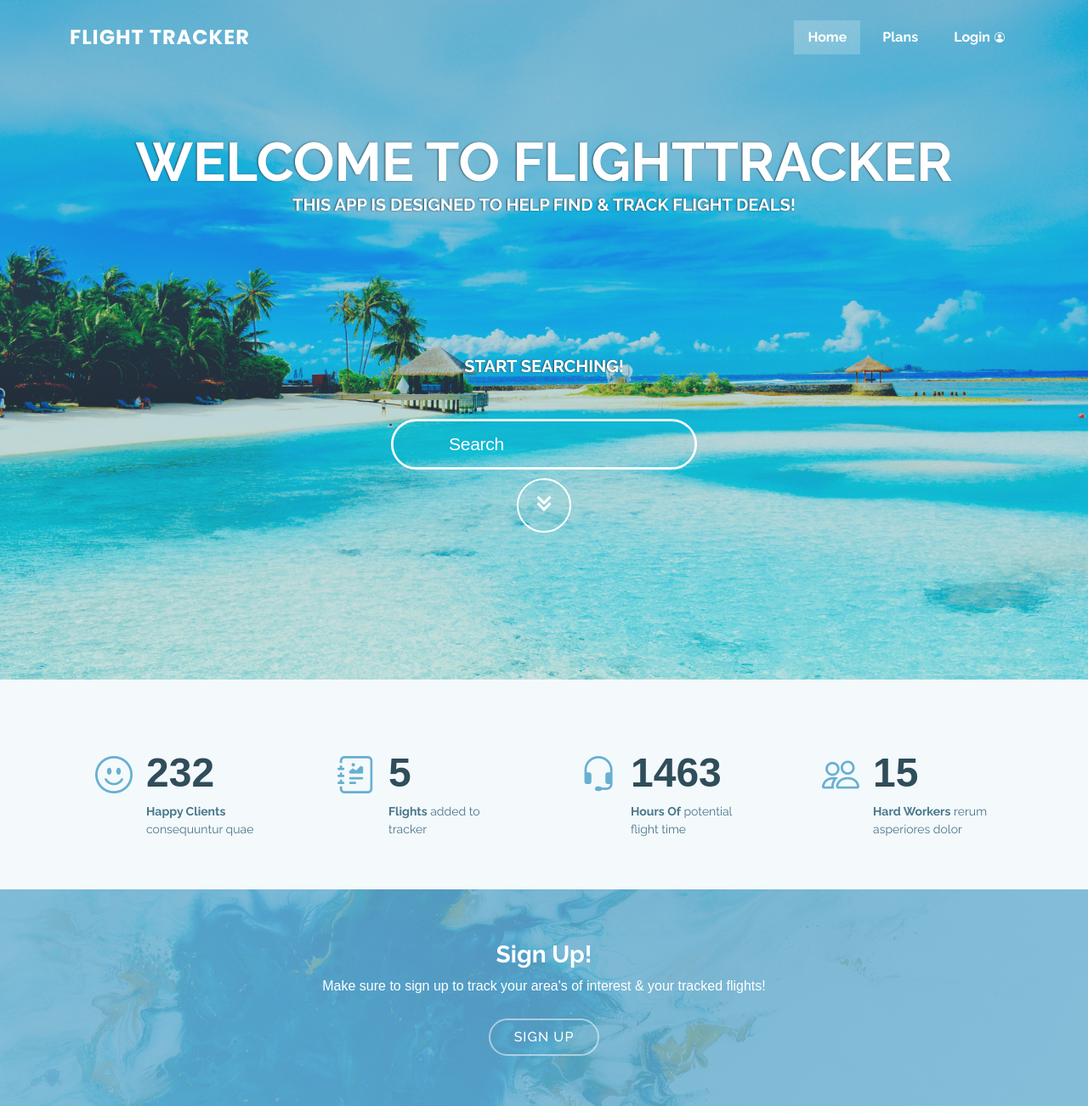
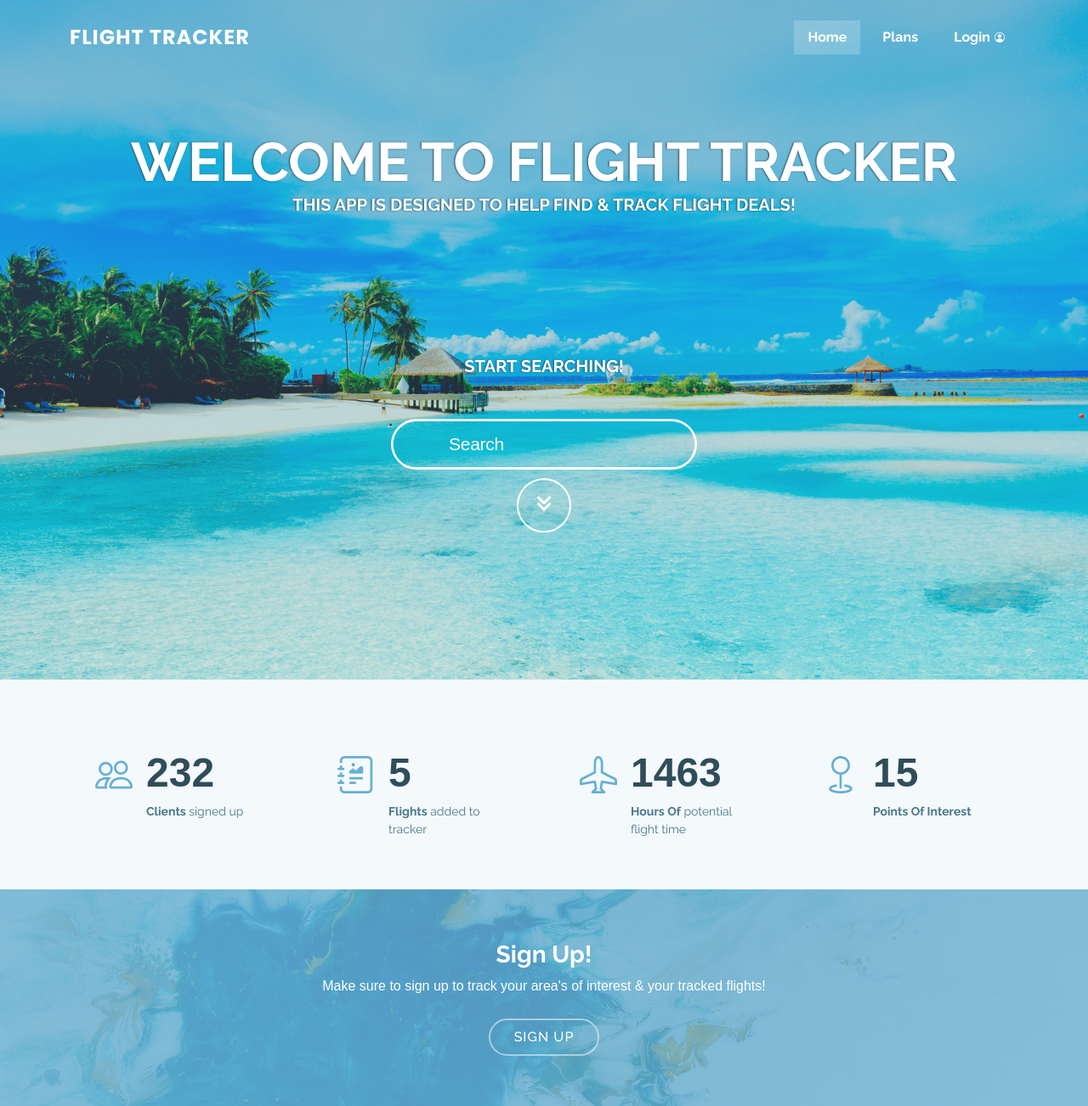
Before and after one commit to hunterw4/FlightTracker2.0, a Flask app: page / in a window 1280 px wide. Shown: the top 1302 px of the page at 85% size. Run offline with Flask 3, Linux system fonts and the light colour scheme; some libraries are stand-ins or nearby versions.

Commit message:
Minor updates to index.html

```diff
--- a/API.py
+++ b/API.py
@@ -71,7 +71,7 @@ class openAi:
             model="gpt-3.5-turbo",
             messages=[
                 {"role": "system",
-                    "content": "You are matching the country to the requested city, match it as best as possible but only reply with a country no extra text or explanations"},
+                    "content": "You are matching the country to the requested city, match it as best as possible but only reply with a country no extra text or explanations even if you cant find it"},
                 {"role": "user", "content": self.city}
             ]
         )
--- a/templates/index.html
+++ b/templates/index.html
@@ -63,7 +63,7 @@
   <!-- ======= Hero Section ======= -->
   <section id="hero">
     <div class="hero-container" data-aos="fade-up">
-      <h1>Welcome to FlightTracker</h1>
+      <h1>Welcome to Flight Tracker</h1>
       <h2>This app is designed to help find & track flight deals!</h2>
       <div class="search-container">
 		<h2>Start searching!</h2>
@@ -93,9 +93,9 @@
 
           <div class="col-lg-3 col-md-6 d-md-flex align-items-md-stretch">
             <div class="count-box">
-              <i class="bi bi-emoji-smile"></i>
+              <i class="bi bi-people"></i>
               <span data-purecounter-start="0" data-purecounter-end="232" data-purecounter-duration="1" class="purecounter"></span>
-              <p><strong>Happy Clients</strong> consequuntur quae</p>
+              <p><strong>Clients</strong> signed up</p>
             </div>
           </div>
 
@@ -109,7 +109,7 @@
 
           <div class="col-lg-3 col-md-6 d-md-flex align-items-md-stretch">
             <div class="count-box">
-              <i class="bi bi-headset"></i>
+              <i class="bi bi-airplane"></i>
               <span data-purecounter-start="0" data-purecounter-end="1463" data-purecounter-duration="1" class="purecounter"></span>
               <p><strong>Hours Of</strong> potential flight time</p>
             </div>
@@ -117,9 +117,9 @@
 
           <div class="col-lg-3 col-md-6 d-md-flex align-items-md-stretch">
             <div class="count-box">
-              <i class="bi bi-people"></i>
+              <i class="bi bi-geo"></i>
               <span data-purecounter-start="0" data-purecounter-end="15" data-purecounter-duration="1" class="purecounter"></span>
-              <p><strong>Hard Workers</strong> rerum asperiores dolor</p>
+              <p><strong>Points Of Interest</strong></p>
             </div>
           </div>
 
```
